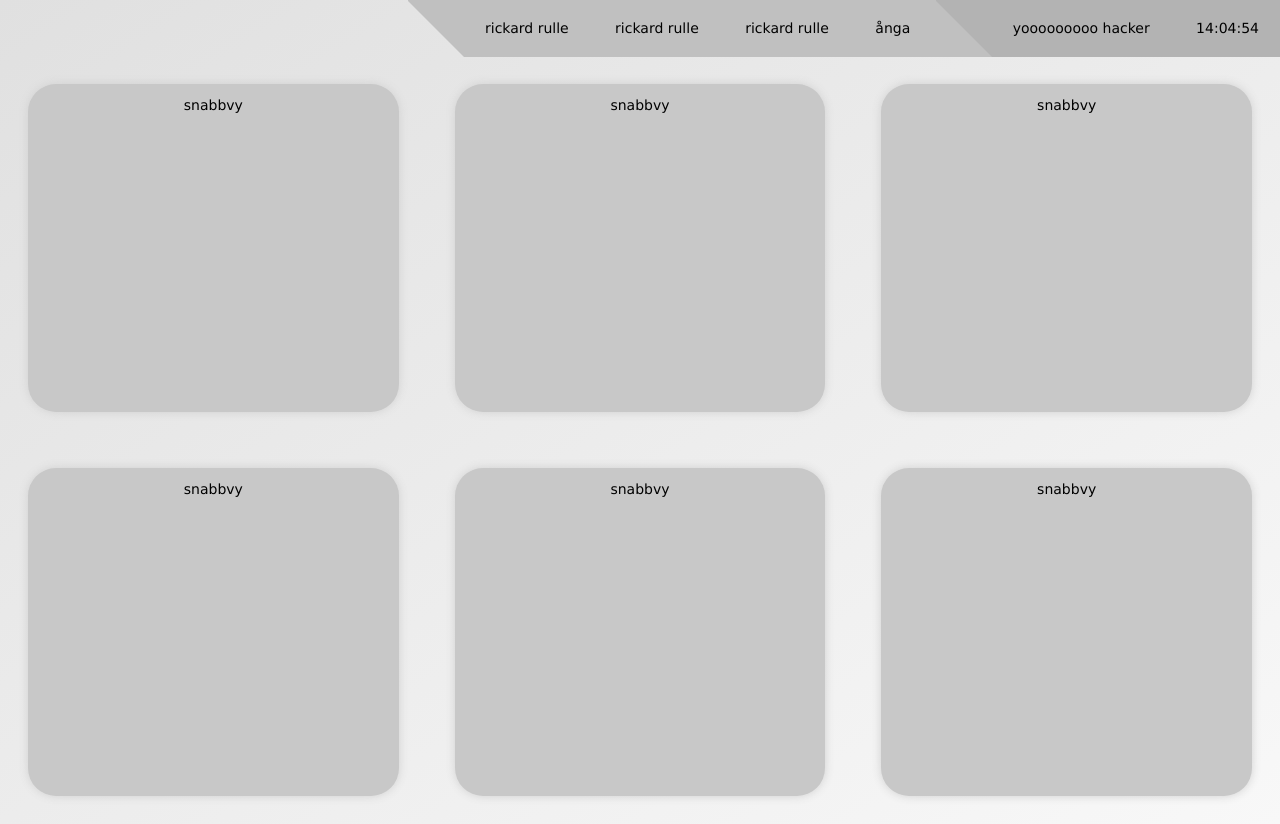
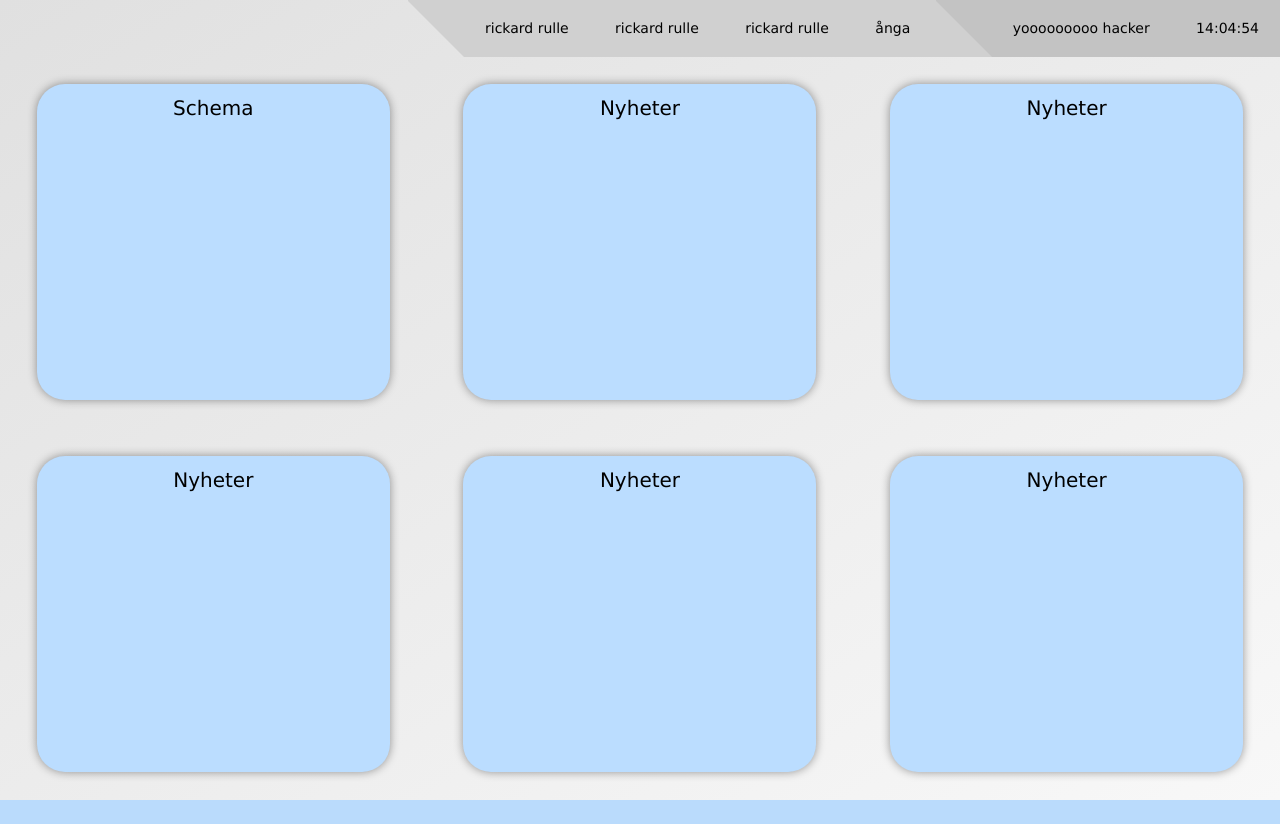
Before and after one commit to EmilKanervalbs/Gymnasiearbete, a Flask app: page / in a window 1280 px wide. After the commit the page ends 800 px from the top, so only its background shows below. Run offline with Flask 2, Linux system fonts and the light colour scheme.

Commit message:
mer funktioner i js och bättre struktur i lådor

```diff
--- a/project/web/static/css/style.css
+++ b/project/web/static/css/style.css
@@ -17,9 +17,9 @@
   color: inherit;
 }
 
-li {
+.topbar ul li {
   display: inline;
-  background-color: #C0C0C0;
+  background-color: #D0D0D0;
   padding: 1.5em;
 }
 
@@ -30,7 +30,7 @@
   top: -2.5em;
   width: 0;
   height: 0;
-  border-right: 4em solid #C0C0C0;
+  border-right: 4em solid #D0D0D0;
   border-bottom: 4em solid transparent;
 }
 
@@ -41,8 +41,8 @@
   top: -2.5em;
   width: 0;
   height: 0;
-  border-right: 4em solid #b3b3b3;
-  border-bottom: 4em solid #C0C0C0;
+  border-right: 4em solid #c3c3c3;
+  border-bottom: 4em solid #D0D0D0;
 }
 
 ul {
@@ -50,26 +50,26 @@
   float: right;
 }
 
-a li:hover {
-  background-color: #a7a7a7;
+a:hover li {
+  background-color: #b7b7b7;
 }
 
 #time, #name {
-  background-color: #b3b3b3;
+  background-color: #c3c3c3;
 }
 
 /*
 nav a:hover {
     background-color: #DD0000;
 } */
-.mainContent {
+main {
   display: -ms-grid;
   display: grid;
   -ms-grid-columns: 1fr 1fr 1fr;
       grid-template-columns: 1fr 1fr 1fr;
 }
 
-.mainContent div {
+main div {
   display: -webkit-box;
   display: -ms-flexbox;
   display: flex;
@@ -77,21 +77,32 @@
       justify-content: space-around;
 }
 
+.boxcontainer {
+  margin: 2em 0;
+  min-height: 250px;
+}
+
 .box {
-  margin: 2em 0;
-  min-height: 300px;
+  display: block;
+  height: calc(50vh - 8em);
+  background-color: #BBDDFF;
+  width: calc(100% - 6em);
+  max-width: 325px;
+  padding: 1em;
+  border-radius: 2em;
+  -webkit-box-shadow: 0 0 10px rgba(0, 0, 0, 0.4);
+          box-shadow: 0 0 10px rgba(0, 0, 0, 0.4);
+  min-height: 250px;
+}
+
+.box h2 {
+  text-align: center;
+  font-size: 1.25rem;
 }
 
 .boxcontent {
-  height: calc(50vh - 8em);
-  background-color: #c8c8c8;
-  width: calc(100% - 6em);
-  max-width: 350px;
-  padding: 1em;
-  border-radius: 2em;
-  -webkit-box-shadow: 0 0 10px #D0D0D0;
-          box-shadow: 0 0 10px #D0D0D0;
-  min-height: 300px;
+  width: 100%;
+  height: 100%;
 }
 
 #hiddenArrow {
@@ -111,7 +122,7 @@
 }
 
 @media (max-width: 1000px) {
-  .mainContent {
+  main {
     -ms-grid-columns: 1fr 1fr;
         grid-template-columns: 1fr 1fr;
   }
@@ -120,15 +131,21 @@
     display: -ms-flexbox;
     display: flex;
   }
+  .topbar ul li.narrowGone, .narrowGone {
+    display: none;
+  }
+  .topbar ul #time {
+    display: inline;
+  }
+  #triangle2 {
+    border-bottom: 4em solid transparent;
+  }
 }
 
 @media (max-width: 750px) {
-  .mainContent {
+  main {
     -ms-grid-columns: 1fr;
         grid-template-columns: 1fr;
-  }
-  .sacrifice {
-    display: none;
   }
 }
 
@@ -136,5 +153,8 @@
   nav a {
     padding: 2em 1em;
   }
+  .topbar ul #time {
+    display: none;
+  }
 }
 /*# sourceMappingURL=style.css.map */
--- a/project/web/static/css/style.scss
+++ b/project/web/static/css/style.scss
@@ -1,4 +1,6 @@
-$navbar-color: #C0C0C0;
+$navbar-color: #D0D0D0;
+
+$box-color: #BBDDFF;
 
 body {
     font-family: Verdana, Geneva, Tahoma, sans-serif;
@@ -22,7 +24,7 @@
 }
 
 
-.topbar li {
+.topbar ul li {
     display: inline;
     background-color: $navbar-color;
     padding: 1.5em ;
@@ -59,7 +61,7 @@
 
 }
 
-a li:hover {
+a:hover li {
     background-color: darken($navbar-color, 10);
 }
 
@@ -72,7 +74,7 @@
     background-color: #DD0000;
 } */
 
-.mainContent {
+main {
     display: grid;
     grid-template-columns: 1fr 1fr 1fr;
     div {
@@ -81,21 +83,33 @@
     }
 }
 
+.boxcontainer {
+    margin: 2em 0;
+    min-height: 250px;
+}
+
 .box {
-    margin: 2em 0;
-    min-height: 300px;
+    display: block;
+    height: calc(50vh - 8em);
+    // background-color: rgb(40, 40, 220);
+    // background-color: rgb(200, 200, 200);
+    background-color: $box-color;
+    width: calc(100% - 6em);
+    max-width: 325px;
+    padding: 1em;
+    border-radius: 2em;
+    box-shadow: 0 0 10px rgba(0, 0, 0, 0.4);
+    min-height: 250px;
+
+    h2 {
+        text-align: center;
+        font-size: 1.25rem;
+    }
 }
 
 .boxcontent {
-    height: calc(50vh - 8em);
-    // background-color: rgb(40, 40, 220);
-    background-color: rgb(200, 200, 200);
-    width: calc(100% - 6em);
-    max-width: 350px;
-    padding: 1em;
-    border-radius: 2em;
-    box-shadow: 0 0 10px #D0D0D0;
-    min-height: 300px;
+    width: 100%;
+    height: 100%;
 }
 
 #hiddenArrow {
@@ -113,23 +127,33 @@
 }
 
 @media (max-width: 1000px) {
-    .mainContent {
+    main {
         grid-template-columns: 1fr 1fr;
     }
 
     #hiddenArrow {
         display: flex;
     }
+
+    .topbar ul li.narrowGone, .narrowGone {
+        display: none;
+    }
+
+    .topbar ul #time {
+        display: inline;
+    }
+
+    #triangle2 {
+        border-bottom: 4em solid transparent;
+    }
+
 }
 
 @media (max-width: 750px) {
-    .mainContent {
+    main {
         grid-template-columns: 1fr;
     }
 
-    .sacrifice {
-        display: none;
-    }
 
 }
 
@@ -137,4 +161,8 @@
     nav a {
         padding: 2em 1em;
     }
+
+    .topbar ul #time {
+        display: none;
+    }
 }
--- a/project/web/templates/index.html
+++ b/project/web/templates/index.html
@@ -9,65 +9,86 @@
     <link rel="stylesheet" href="{{ url_for('static', filename='css/style.css') }}">
 </head>
 <body>
-    <!-- <div class="topbar">
-        <nav>
-            <a href="https://www.youtube.com/watch?v=dQw4w9WgXcQ"> rickard rulle </a>
-            <a href="https://www.youtube.com/watch?v=dQw4w9WgXcQ"> rickard rulle </a>
-            <a href="https://www.youtube.com/watch?v=dQw4w9WgXcQ"> rickard rulle </a>
-            <a href="https://store.steampowered.com"> ånga  </a>
-        </nav>
-    </div>
-     -->
     <div class="topbar">
        <ul>
-            <li id="triangle"></li>
-            <a href="https://www.youtube.com/watch?v=dQw4w9WgXcQ" class="sacrifice"> <li> rickard rulle </li> </a>
-            <a href="https://www.youtube.com/watch?v=dQw4w9WgXcQ" class="sacrifice"> <li> rickard rulle </li> </a>
-            <a href="https://www.youtube.com/watch?v=dQw4w9WgXcQ" class="sacrifice"> <li> rickard rulle </li> </a>
-            <a href="https://store.steampowered.com" class="sacrifice"> <li> ånga </li> </a>
+            <li id="triangle" class="narrowGone"></li>
+            <a href="https://www.youtube.com/watch?v=dQw4w9WgXcQ" class="narrowGone"> <li> rickard rulle </li> </a>
+            <a href="https://www.youtube.com/watch?v=dQw4w9WgXcQ" class="narrowGone"> <li> rickard rulle </li> </a>
+            <a href="https://www.youtube.com/watch?v=dQw4w9WgXcQ" class="narrowGone"> <li> rickard rulle </li> </a>
+            <a href="https://store.steampowered.com" class="narrowGone"> <li> ånga </li> </a>
             <li id="triangle2"></li>
             {% if name %}
             <li id="name"> {{ name }} </li>
             {% else %}
             <li id="name"> yooooooooo hacker </li>
             {% endif %}
-            <li id="time"> 00:00:00 </li>
+            <li id="time" class="narrowGone"> 00:00:00 </li>
 
        </ul>
     </div>
 
-    <div class="mainContent">
-        <div class="box">
-            <div class="boxcontent">
-                snabbvy
+    <main>
+        <div class="boxcontainer">
+            <div class="box">
+                <h2>
+                    Schema
+                </h2>
+                <div class="boxcontent">
+
+                </div>
             </div>
         </div>
-        <div class="box">
-            <div class="boxcontent">
-                snabbvy
+        <div class="boxcontainer">
+            <div class="box">
+                <h2 class="boxtitle">
+                    Nyheter
+                </h2>
+                <div class="boxcontent">
+
+                </div>
             </div>
         </div>
-        <div class="box">
-            <div class="boxcontent">
-                snabbvy
+        <div class="boxcontainer">
+            <div class="box">
+                <h2 class="boxtitle">
+                    Nyheter
+                </h2>
+                <div class="boxcontent">
+
+                </div>
             </div>
         </div>
-        <div class="box">
-            <div class="boxcontent">
-                snabbvy
+        <div class="boxcontainer">
+            <div class="box">
+                <h2 class="boxtitle">
+                    Nyheter
+                </h2>
+                <div class="boxcontent">
+
+                </div>
             </div>
         </div>
-        <div class="box">
-            <div class="boxcontent">
-                snabbvy
+        <div class="boxcontainer">
+            <div class="box">
+                <h2 class="boxtitle">
+                    Nyheter
+                </h2>
+                <div class="boxcontent">
+
+                </div>
             </div>
         </div>
-        <div class="box">
-            <div class="boxcontent">
-                snabbvy
+        <div class="boxcontainer">
+            <div class="box">
+                <h2 class="boxtitle">
+                    Nyheter
+                </h2>
+                <div class="boxcontent">
+
+                </div>
             </div>
         </div>
-    </div>
+    </main>
 
     <div id="hiddenArrow">
         <div>
```
Also changed, not shown: project/web/static/js/index.js (+15 -16 lines), 1 other file.
